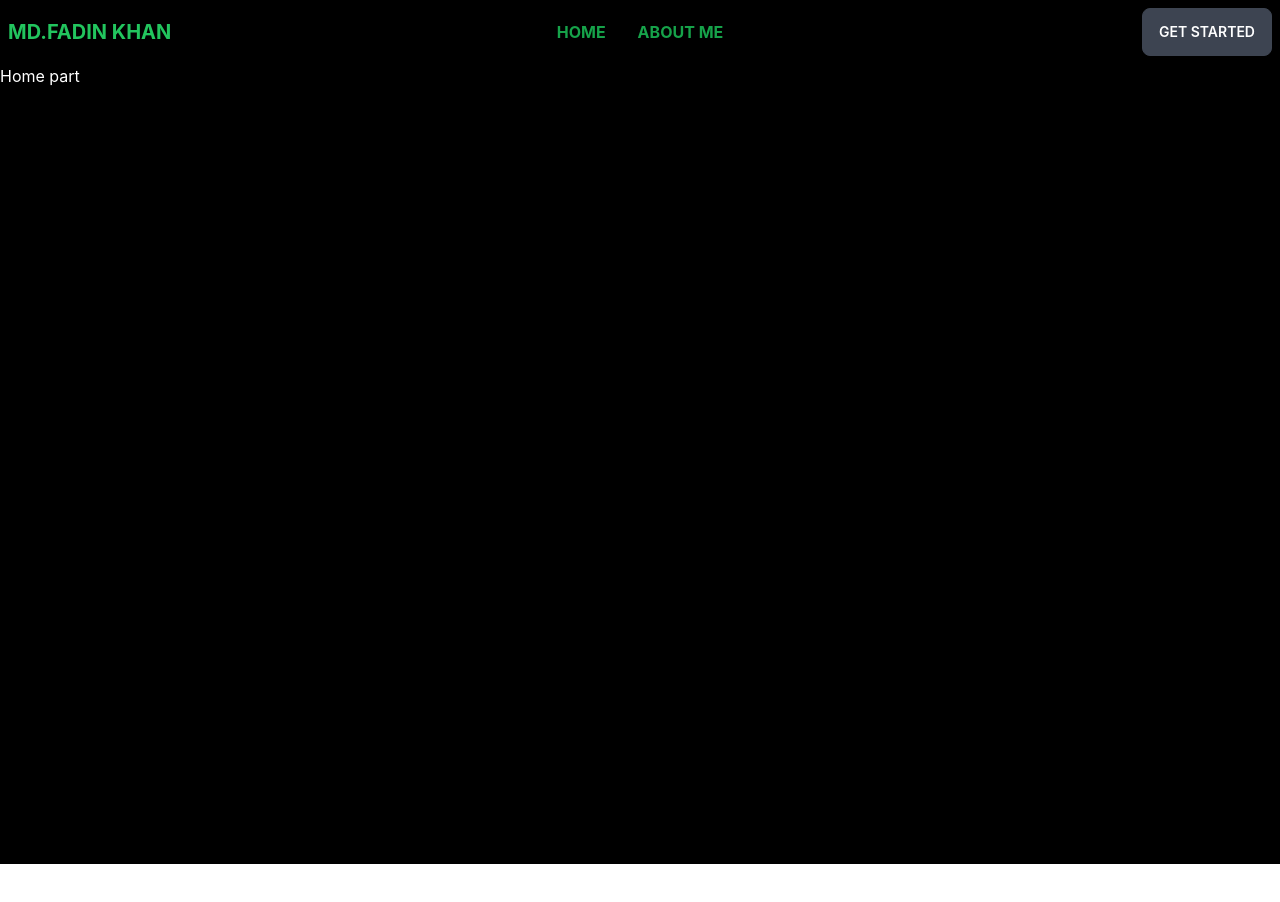
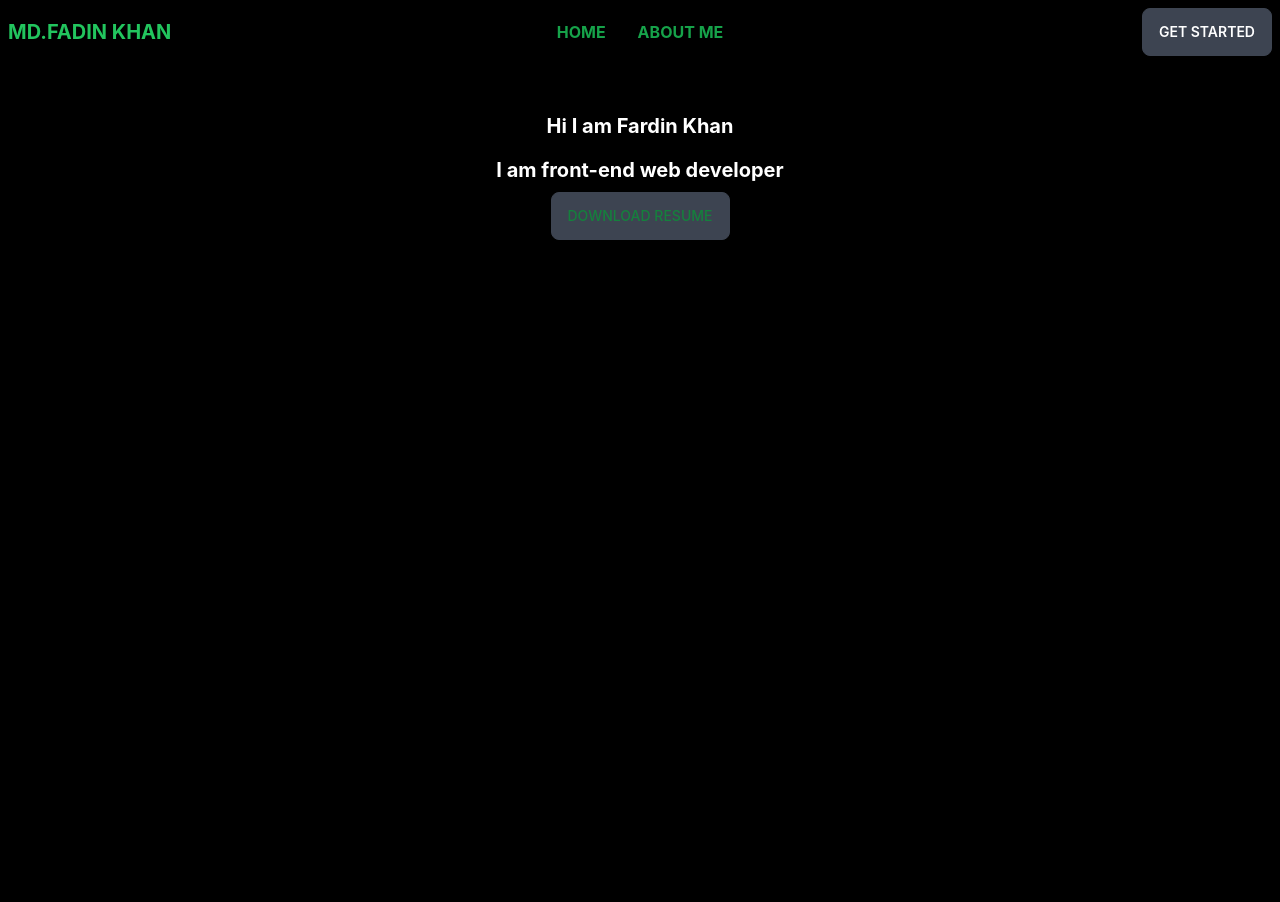
Before and after one commit to KPorus/old_portfolio, a React (Create React App) app: page / in a window 1280 px wide. Before the commit the page ends 864 px from the top, so only its background shows below. Built offline with nearby package versions, Linux system fonts and the light colour scheme.

Commit message:
download

```diff
--- a/src/Pages/Home.jsx
+++ b/src/Pages/Home.jsx
@@ -1,10 +1,14 @@
 import React from 'react';
-
+import Resume from "../asset/Resume.pdf"
 const Home = () => {
     return (
-        <div className='container'>
-            Home part
-        </div>
+        <dv className='contaner'>
+            <div className='text-center mt-10 text-xl font-bold '>
+            <h1 className='py-2'>Hi I am Fardin Khan</h1>
+            <h1 className='py-2'>I am front-end web developer</h1>
+            <a href={Resume} download className='btn text-sm font-medium text-green-700'>Download Resume</a>
+            </div>
+        </dv>
     );
 };
 
```
Also changed, not shown: 1 other file (tests, documents, lock files or other folders).
